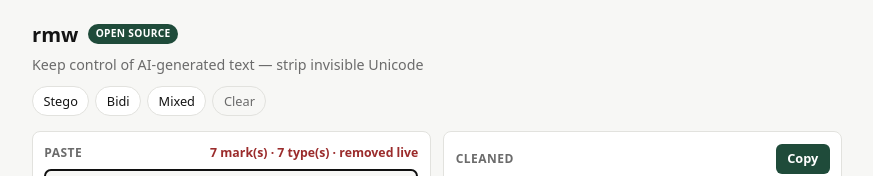
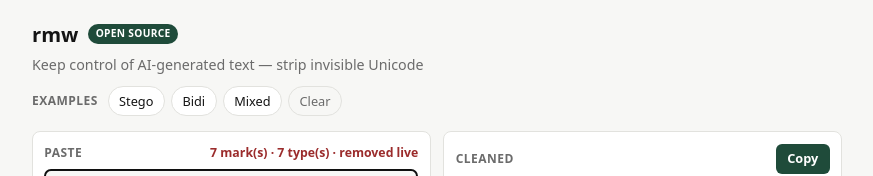
Before and after one commit to zhouzhuojie/rmw, a website built with Vite: page packages/web/index.html in a window 1280 px wide. Shown: the top 176 px of the page, without its empty margins (203-1076 px from the left). Built offline with nearby package versions, Linux system fonts and the light colour scheme.

Commit message:
Label web example chips as Examples
Clarify that Stego / Bidi / Mixed are sample inputs.

```diff
--- a/packages/web/index.html
+++ b/packages/web/index.html
@@ -24,11 +24,14 @@
           >
         </div>
         <p class="tagline">Keep control of AI-generated text — strip invisible Unicode</p>
-        <div class="examples" role="group" aria-label="Load example">
-          <button type="button" class="chip" data-example="stego">Stego</button>
-          <button type="button" class="chip" data-example="bidi">Bidi</button>
-          <button type="button" class="chip" data-example="mixed">Mixed</button>
-          <button type="button" class="chip ghost" id="clear-btn">Clear</button>
+        <div class="examples-row">
+          <span class="examples-label">Examples</span>
+          <div class="examples" role="group" aria-label="Load example text">
+            <button type="button" class="chip" data-example="stego">Stego</button>
+            <button type="button" class="chip" data-example="bidi">Bidi</button>
+            <button type="button" class="chip" data-example="mixed">Mixed</button>
+            <button type="button" class="chip ghost" id="clear-btn">Clear</button>
+          </div>
         </div>
       </header>
 
--- a/packages/web/src/style.css
+++ b/packages/web/src/style.css
@@ -89,6 +89,21 @@ h2 {
   margin: 0.3rem 0 0.75rem;
   color: var(--muted);
   font-size: 0.95rem;
+}
+
+.examples-row {
+  display: flex;
+  flex-wrap: wrap;
+  align-items: center;
+  gap: 0.5rem 0.65rem;
+}
+
+.examples-label {
+  font-size: 0.8rem;
+  font-weight: 650;
+  text-transform: uppercase;
+  letter-spacing: 0.04em;
+  color: var(--muted);
 }
 
 .examples {
```
